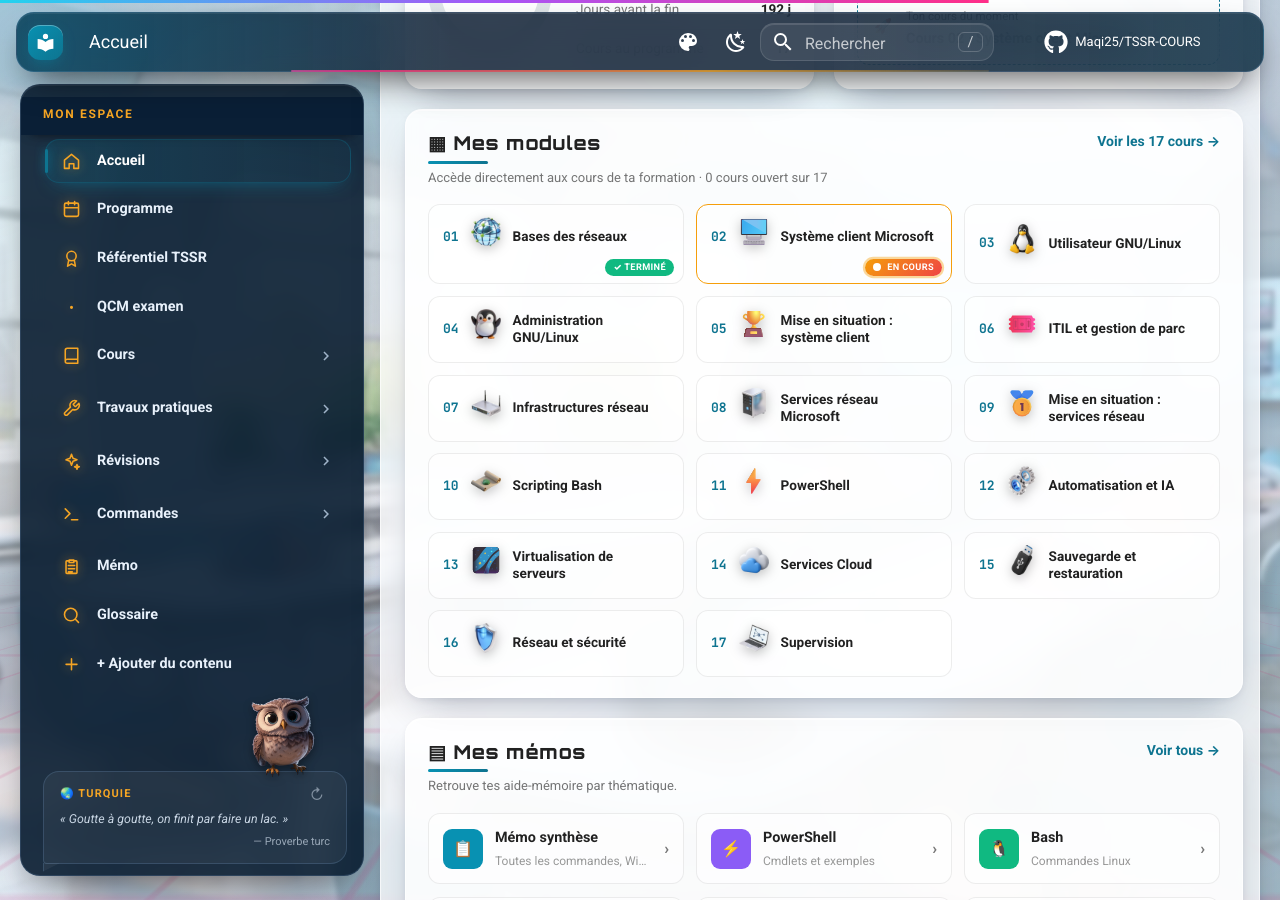
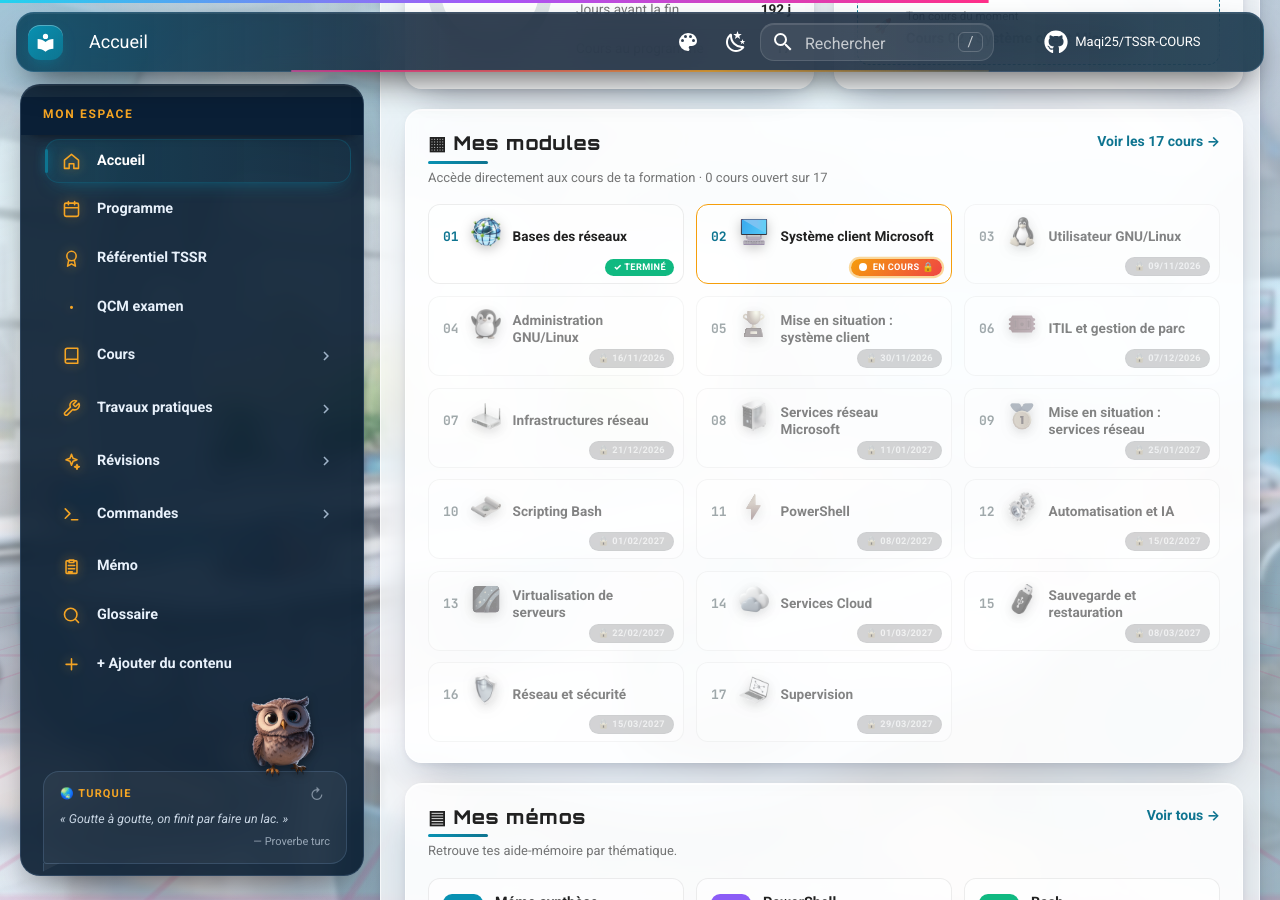
Before and after one commit to Maqi25/TSSR-COURS, an MkDocs documentation site: the page built from docs/index.md, in a window 1280 px wide and 900 px high, scrolled down 1218 px. Built offline with MkDocs 1.6.1 and Material for MkDocs 9.7.7, drawn with Linux system fonts in a browser that asks for light colours; comment, search, counter and statistics services are not loaded; part of the change alters nothing that is shown.

Commit message:
Cours : verrous remis comme avant
Cours 2 « En cours » fermé, cours 3 à 17 verrouillés avec leur date.
Version de statuts.js changée pour forcer le rechargement.

Co-Authored-By: Claude Opus 5.5 <noreply@anthropic.com>

```diff
--- a/docs/javascripts/statuts.js
+++ b/docs/javascripts/statuts.js
@@ -40,22 +40,22 @@ window.TSSRStatuts = (function () {
     "cours-01-bases-des-reseaux/module-5-les-premieres-commandes": "",
     "cours-01-bases-des-reseaux/module-6-l-adressage-ipv6": "",
 
-    "cours-02-systeme-client-microsoft": "en-cours",
-    "cours-03-utilisateur-d-une-distribution-gnu-linux": "",
-    "cours-04-administration-d-une-distribution-gnu-linux": "",
-    "cours-05-mise-en-situation-professionnelle-systeme-client": "",
-    "cours-06-sensibilisation-itil-et-gestion-de-parc": "",
-    "cours-07-les-infrastructures-reseau": "",
-    "cours-08-les-services-reseau-en-environnement-microsoft": "",
-    "cours-09-mise-en-situation-professionnelle-services-reseau": "",
-    "cours-10-initiation-au-scripting-bash": "",
-    "cours-11-initiation-a-powershell": "",
-    "cours-12-automatisation-et-ia-appliquees-au-support-et-au-mco": "",
-    "cours-13-virtualisation-de-serveurs": "",
-    "cours-14-services-cloud": "",
-    "cours-15-sauvegarde-et-restauration": "",
-    "cours-16-reseau-et-securite": "",
-    "cours-17-supervision": "",
+    "cours-02-systeme-client-microsoft": "en-cours-ferme",
+    "cours-03-utilisateur-d-une-distribution-gnu-linux": "verrouille",
+    "cours-04-administration-d-une-distribution-gnu-linux": "verrouille",
+    "cours-05-mise-en-situation-professionnelle-systeme-client": "verrouille",
+    "cours-06-sensibilisation-itil-et-gestion-de-parc": "verrouille",
+    "cours-07-les-infrastructures-reseau": "verrouille",
+    "cours-08-les-services-reseau-en-environnement-microsoft": "verrouille",
+    "cours-09-mise-en-situation-professionnelle-services-reseau": "verrouille",
+    "cours-10-initiation-au-scripting-bash": "verrouille",
+    "cours-11-initiation-a-powershell": "verrouille",
+    "cours-12-automatisation-et-ia-appliquees-au-support-et-au-mco": "verrouille",
+    "cours-13-virtualisation-de-serveurs": "verrouille",
+    "cours-14-services-cloud": "verrouille",
+    "cours-15-sauvegarde-et-restauration": "verrouille",
+    "cours-16-reseau-et-securite": "verrouille",
+    "cours-17-supervision": "verrouille",
   };
 
   // Date d'ouverture affichée sur les cours verrouillés (programme officiel)
--- a/mkdocs.yml
+++ b/mkdocs.yml
@@ -61,7 +61,7 @@ extra_javascript:
   - javascripts/mermaid-survol.js?v=20261105-1
   - javascripts/theme.js
   - javascripts/icones.js?v=20261105-3
-  - javascripts/statuts.js?v=20261117-1
+  - javascripts/statuts.js?v=20261117-2
   - javascripts/filter.js
   - javascripts/quiz.js
   - javascripts/animations.js
```
